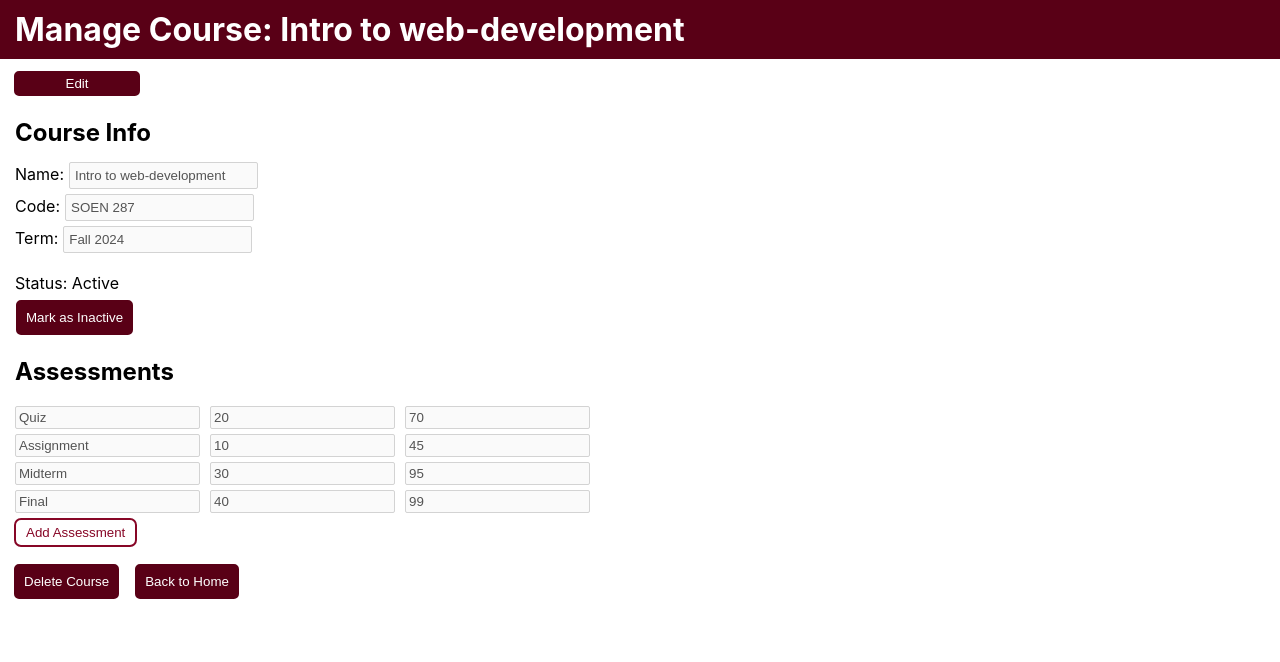
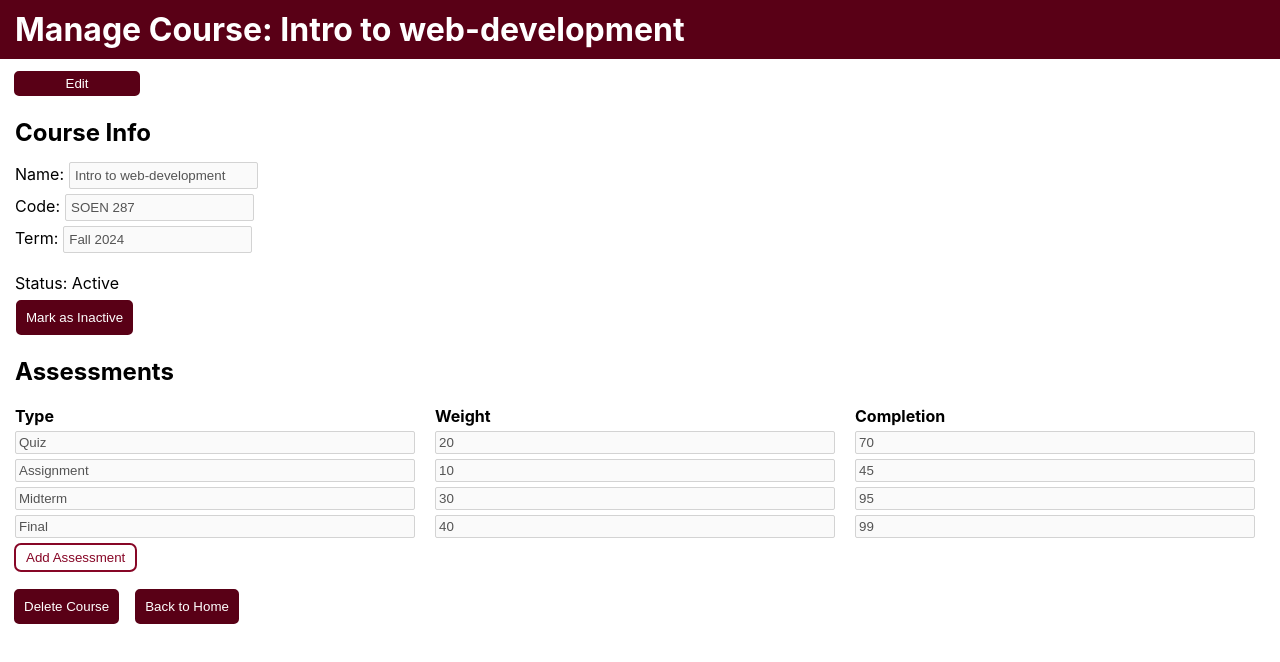
Before and after one commit to s0m3bodi/SOEN287_web_project, a React (Create React App) app: page /course/1 in a window 1280 px wide. Shown: the top 662 px of the page. Built offline with nearby package versions, Linux system fonts and the light colour scheme.

Commit message:
headers for the assessments grid in employee's page

```diff
--- a/src/pages/CourseManagementPage.js
+++ b/src/pages/CourseManagementPage.js
@@ -96,8 +96,17 @@ const CourseManagementPage = ({ courses, onUpdateCourse, onDeleteCourse }) => {
 
             <div className="assignments">
                 <h2>Assessments</h2> {/*prints assessments as boxes that can be edited*/}
+
+                {/*Column Labels*/}
+                <div className="assessmentHeaders">
+                    <span className="boxForType">Type</span>
+                    <span className="boxForWeight">Weight</span>
+                    <span className="boxForCompletionNumber">Completion</span>
+                </div>
+
+                {/*Assessment inputs*/}
                 {courseData.assessments.map((assessment, index) => (
-                    <div key={index}>
+                    <div key={index} className="assessmentRow">
                         <input
                             className="boxForType"
                             name="type"
--- a/src/pagesCSS/CourseManagement.css
+++ b/src/pagesCSS/CourseManagement.css
@@ -84,3 +84,14 @@
     border-radius: 7px;
     cursor: pointer;
 }
+
+.assessmentHeaders, .assessmentRow{
+    display: grid;
+    grid-template-columns: 1fr 1fr 1fr;
+    gap: 10px;
+}
+
+.assessmentHeaders{
+    font-weight: bold;
+    margin-bottom: 5px;
+}
```
